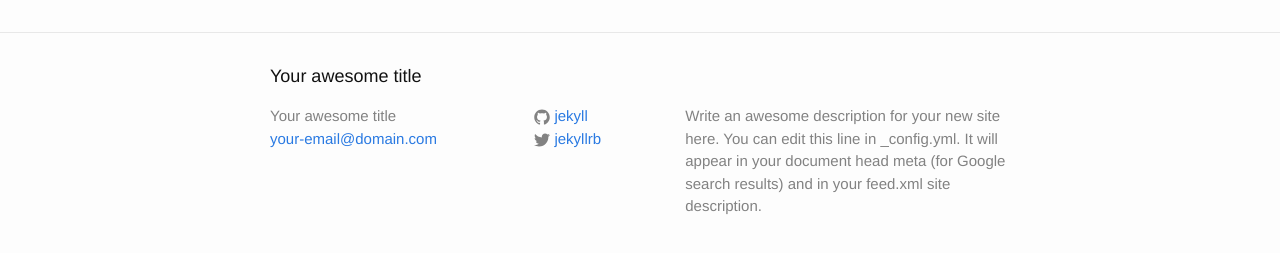
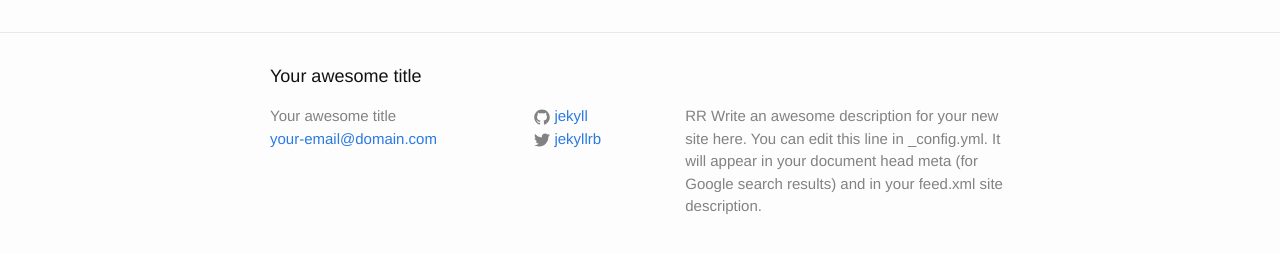
Before and after one commit to ReynoldReynolds/ReynoldReynolds.github.io, a Jekyll site: the page built from index.html, in a window 1280 px wide. Shown: the part 264-517 px from the top of the page. Built offline with Jekyll 4.4.1, drawn with Linux system fonts in a browser that asks for light colours.

```diff
--- a/_config.yml
+++ b/_config.yml
@@ -9,7 +9,7 @@
 title: Your awesome title
 email: your-email@domain.com
 description: > # this means to ignore newlines until "baseurl:"
-  Write an awesome description for your new site here. You can edit this
+  RR Write an awesome description for your new site here. You can edit this
   line in _config.yml. It will appear in your document head meta (for
   Google search results) and in your feed.xml site description.
 baseurl: "" # the subpath of your site, e.g. /blog
```
